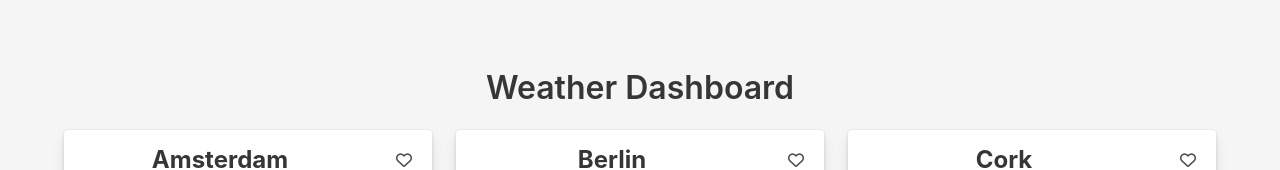
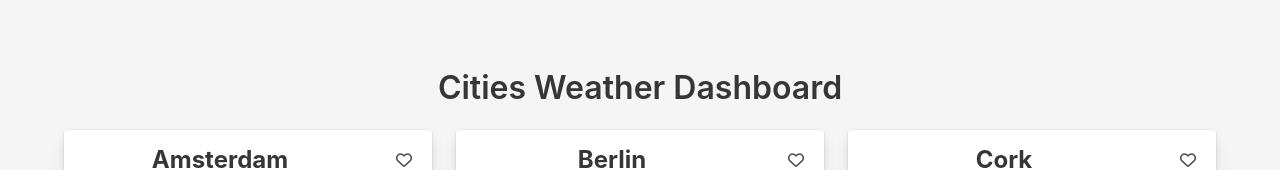
Before and after one commit to katekeiroz-dev/weatherApp-V2, an Eleventy site: page index.html in a window 1280 px wide. Shown: the part 288-458 px from the top of the page. Built offline with nearby package versions, Linux system fonts and the light colour scheme; Eleventy itself is replaced by a stand-in of ours; files that its build step writes are made by us from their sources.

Commit message:
fix bugs on reload page

```diff
--- a/_includes/layout.njk
+++ b/_includes/layout.njk
@@ -12,7 +12,7 @@
   <script src="/data/weather_data.js"></script>
   <script src="/js/weather_app.js"></script>
   <script src="/js/city_focus.js"></script>
-   <script src="/js/settings.js"></script>
+
   <script src="/js/bulma.js"></script>
 
 
@@ -34,7 +34,7 @@
 
     <div class="columns is-multiline" id="favorite-cards"></div><hr>
 
-    <h1 class="title has-text-centered">Weather Dashboard</h1>
+    <h1 class="title has-text-centered">Cities Weather Dashboard</h1>
     <div id="weather-cards" class="columns is-multiline"></div>
   </div>
 
```
Also changed, not shown: 3 other files.
